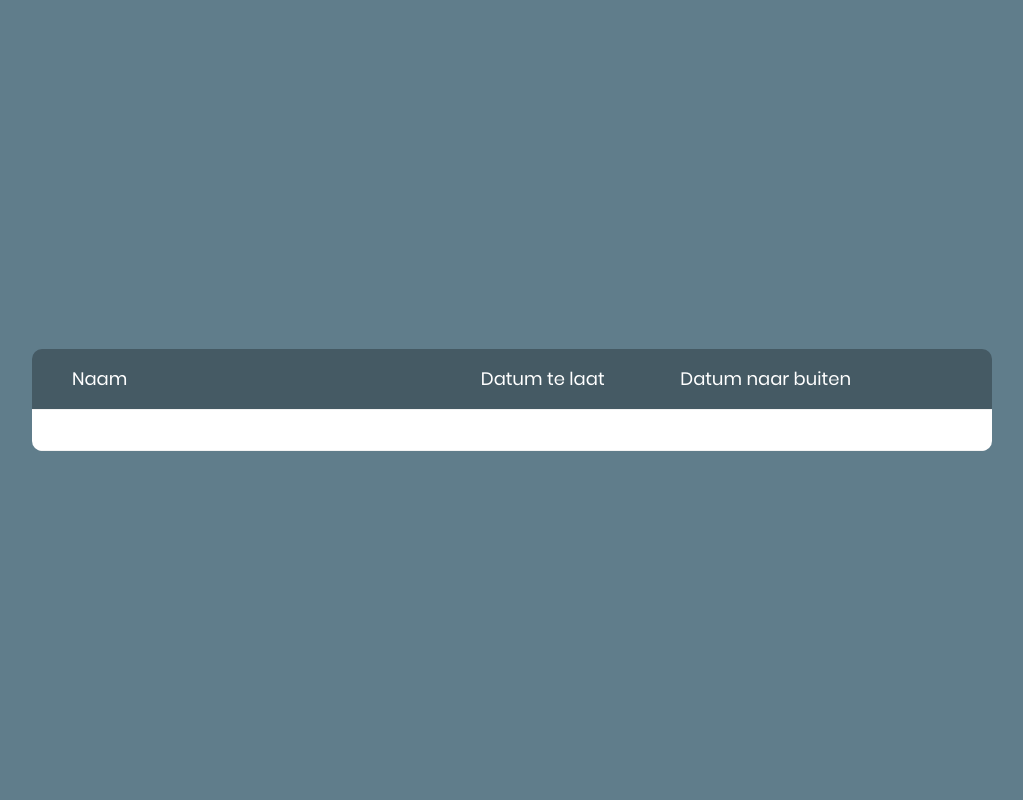
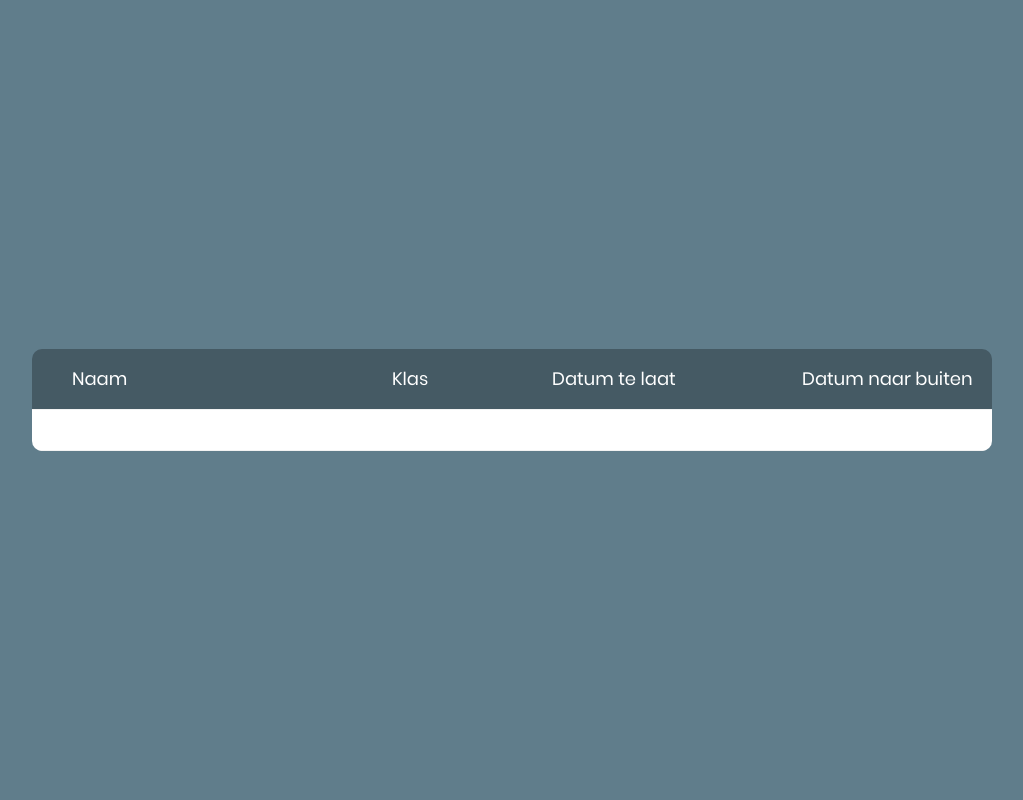
Before and after one commit to mixxamm/SmartpassWeb, a PHP site: page /leerlingen.php in a window 1280 px wide. Shown: the whole page, without its empty margins (128-1151 px from the left). Run offline with PHP 8.4, Linux system fonts and the light colour scheme; tables that the repository leaves empty or names only in its code hold one stand-in row (values such as "Sample post"); data that the repository does not hold is empty.

Commit message:
Toon klas van leerling
Nu is er ook een kolom die de klas weergeeft van de leerling.

```diff
--- a/leerlingen.php
+++ b/leerlingen.php
@@ -32,6 +32,9 @@
 							<div class="cell">
 								Naam
 							</div>
+							<div class ="cell">
+							    Klas
+							</div>
 							<div class="cell">
 								Datum te laat
 							</div>
@@ -51,12 +54,19 @@
 						if (mysqli_num_rows($result) > 0) {
 							while($row = mysqli_fetch_assoc($result)) {
 								$id = $row['LeerlingID'];
-								$mysql_query1 = "select Naam from tblleerlingen where LeerlingID='$id';";
+								$mysql_query1 = "select Naam,Klas from tblleerlingen where LeerlingID='$id';";
 								$resultnaam = mysqli_query($db,$mysql_query1);
 								$row2 = mysqli_fetch_assoc($resultnaam);
+								$klasnr = $row2['Klas'];
+								$mysql_query2 = "SELECT Klas from tblklassen WHERE KlasNr = '$klasnr';";
+								$resultklas = mysqli_query($db,$mysql_query2);
+								$row3 = mysqli_fetch_assoc($resultklas);
 								echo '<div class="row">';
 								echo '<div class="cell" data-title="Naam">';
 								echo $row2['Naam'];
+								echo '</div>';
+								echo '<div class="cell" data-title="Klas">';
+								echo $row3['Klas'];
 								echo '</div>';
 								echo '<div class="cell" data-title="Datum te laat">';
 								echo $row['Datum_te_laat'];
```
